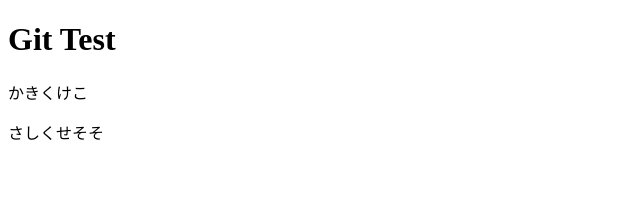
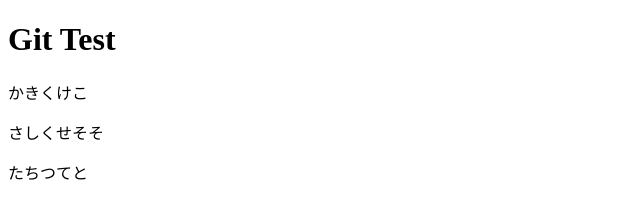
Before and after one commit to zd2C30/firstTest, a plain HTML site: page index.html in a window 1280 px wide. Shown: the full height of the page, 0-640 px from the left. Drawn offline with Linux system fonts and the light colour scheme.

Commit message:
テスト04

```diff
--- a/index.html
+++ b/index.html
@@ -8,5 +8,6 @@
     <h1>Git Test</h1>
     <p>かきくけこ</p>
     <p>さしくせそそ</p>
+    <p>たちつてと</p>
 </body>
 </html>
```
